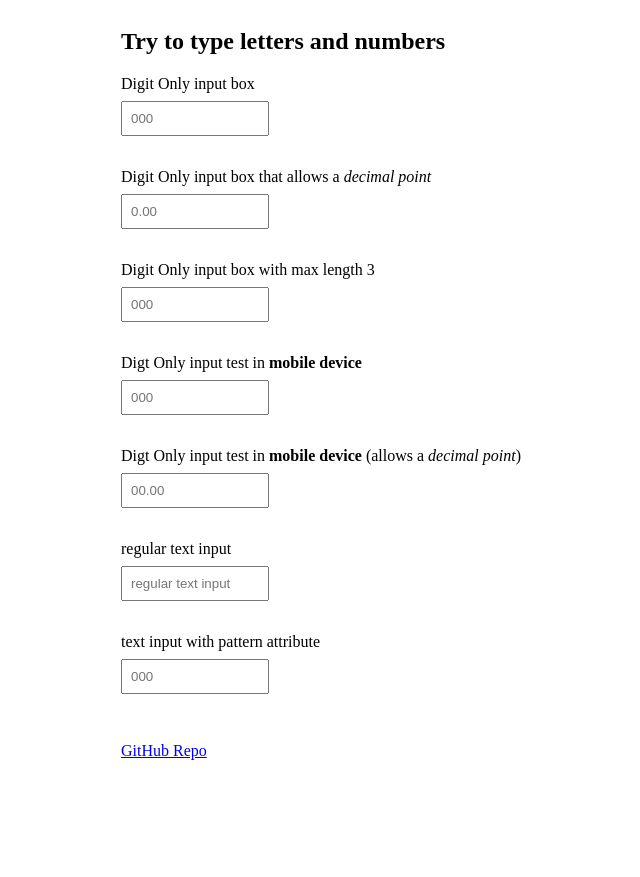
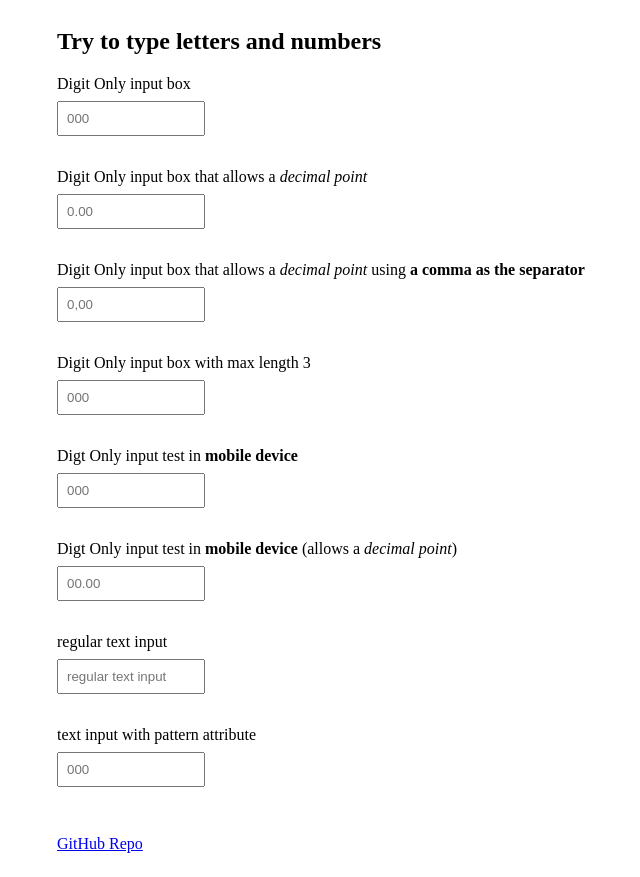
Before and after one commit to changhuixu/ngx-digit-only, an Angular app: page / in a window 1280 px wide. Shown: the whole page, without its empty margins (319-959 px from the left). Before the commit the page ends 800 px from the top, so only its background shows below. Built offline with nearby package versions, Linux system fonts and the light colour scheme.

Commit message:
refactor

```diff
--- a/projects/uiowa/digit-only/src/lib/digit-only.directive.ts
+++ b/projects/uiowa/digit-only/src/lib/digit-only.directive.ts
@@ -19,7 +19,8 @@ export class DigitOnlyDirective {
     'Copy',
     'Paste'
   ];
-  @Input() decimal?= false;
+  @Input() decimal ? = false;
+  @Input() decimalSeparator ? = '.';
   inputElement: HTMLInputElement;
 
   constructor(public el: ElementRef) {
@@ -38,7 +39,7 @@ export class DigitOnlyDirective {
       (e.key === 'c' && e.metaKey === true) || // Allow: Cmd+C (Mac)
       (e.key === 'v' && e.metaKey === true) || // Allow: Cmd+V (Mac)
       (e.key === 'x' && e.metaKey === true) || // Allow: Cmd+X (Mac)
-      (this.decimal && (e.key === '.' || e.key === ',') && this.decimalCounter < 1) // Allow: only one decimal point
+      (this.decimal && (e.key === this.decimalSeparator) && this.decimalCounter < 1) // Allow: only one decimal point
     ) {
       // let it happen, don't do anything
       return;
@@ -54,8 +55,7 @@ export class DigitOnlyDirective {
     if (!this.decimal) {
       return;
     } else {
-      this.decimalCounter = this.el.nativeElement.value.split('.').length - 1;
-      this.decimalCounter += this.el.nativeElement.value.split(',').length - 1;
+      this.decimalCounter = this.el.nativeElement.value.split(this.decimalSeparator).length - 1;
     }
   }
 
@@ -86,7 +86,8 @@ export class DigitOnlyDirective {
   private sanatizeInput(input: string): string {
     let result = '';
     if (this.decimal && this.isValidDecimal(input)) {
-      result = input.replace(/[^0-9.]/g, '');
+      const regex = new RegExp(`[^0-9${this.decimalSeparator}]`, 'g');
+      result = input.replace(regex, '');
     } else {
       result = input.replace(/[^0-9]/g, '');
     }
@@ -100,6 +101,6 @@ export class DigitOnlyDirective {
   }
 
   private isValidDecimal(string: string): boolean {
-    return (string.split('.').length + string.split(',').length) <= 2;
+    return string.split(this.decimalSeparator).length <= 2;
   }
 }
--- a/src/app/app.component.html
+++ b/src/app/app.component.html
@@ -4,16 +4,30 @@
   <label for="digit-only">Digit Only input box</label>
   <input id="digit-only" type="text" digitOnly placeholder="000" />
 
-  <label for="digit-only">
+  <label for="digit-only-decimal">
     Digit Only input box that allows a <i>decimal point</i>
   </label>
   <input
-    id="digit-only"
+    id="digit-only-decimal"
     type="text"
     digitOnly
     decimal="true"
     placeholder="0.00"
     pattern="[0-9]+([\.][0-9]+)?"
+  />
+
+  <label for="digit-only-decimal-comma">
+    Digit Only input box that allows a <i>decimal point</i> using
+    <strong>a comma as the separator</strong>
+  </label>
+  <input
+    id="digit-only-decimal-comma"
+    type="text"
+    digitOnly
+    decimal="true"
+    decimalSeparator=","
+    placeholder="0,00"
+    pattern="[0-9]+([,][0-9]+)?"
   />
 
   <label for="digit-only-with-max-length"
@@ -57,11 +71,12 @@
     decimal="true"
   />
 
-  <label for="text">regular text input</label>
-  <input id="text" type="text" placeholder="regular text input" />
+  <label for="regular-text">regular text input</label>
+  <input id="regular-text" type="text" placeholder="regular text input" />
 
-  <label for="text">text input with pattern attribute</label>
+  <label for="text-with-pattern">text input with pattern attribute</label>
   <input
+    id="text-with-pattern"
     type="text"
     pattern="[0-9]*"
     maxlength="3"
```
